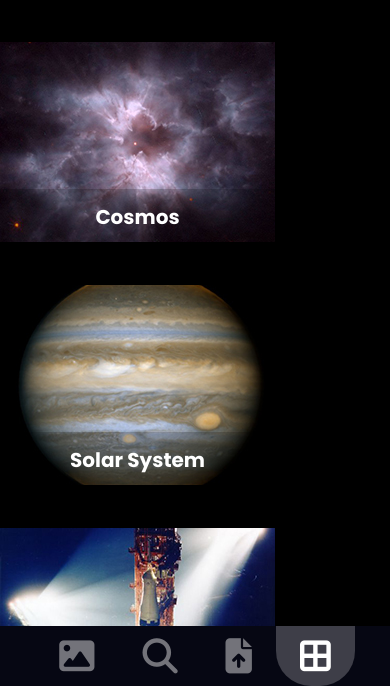
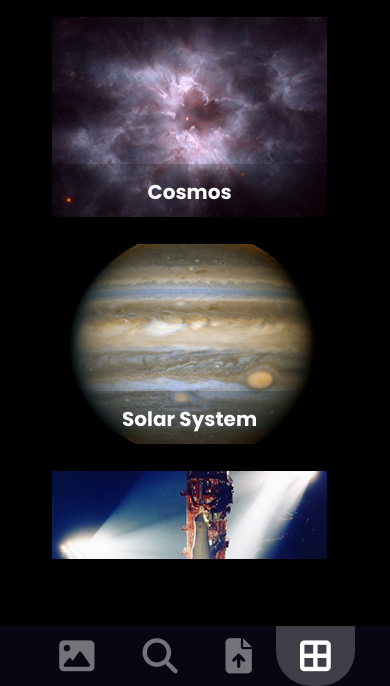
Before and after one commit to wang0857/mtm6302-capstone-wang0857, a plain HTML site: page categories.html in a window 390 px wide. Shown: the part 158-844 px from the top of the page. Drawn offline with nearby package versions, Linux system fonts and the light colour scheme.

Commit message:
Styled categories page for mobile screens

```diff
--- a/scss/_categories.scss
+++ b/scss/_categories.scss
@@ -1,12 +1,14 @@
-// Tablet
-@mixin categories-md {
+// Mobile
+@mixin categories-sm {
     .categories {
+        padding: 0em 1.5em;
         display: flex;
         flex-wrap: wrap;
-        justify-content: space-between;
-        gap: 2.5em;
-        max-width: 37em;
-        margin: 2.8em auto;
+        justify-content: center;
+        gap: 1.5em;
+        margin: 1.25em .68em 0em 0em;
+        overflow: auto;
+        max-height: 33.875em;
 
         p {
             @include subtitle;
@@ -27,32 +29,26 @@
     }
 }
 
+// Tablet
+@mixin categories-md {
+    .categories {
+        padding: 0em;
+        justify-content: space-between;
+        gap: 2.5em;
+        max-width: 37em;
+        margin: 2.6em auto 0em;
+        overflow: visible;
+        max-height: fit-content;
+    }
+}
+
 // Desktop
 @mixin categories-lg {
     .categories {
-        display: flex;
-        flex-wrap: wrap;
         justify-content: center;
         align-items: center;
         gap: 3.18em;
         max-width: 58em;
-        margin: 3.6em auto;
-
-        p {
-            @include subtitle;
-            font-size: 1.25em;
-            padding: 1em 0em;
-            transition: .3s all ease-in;
-
-            &:hover {
-                padding: 121.5px 0px;
-                background-color: #00000075;
-            }
-        }
-
-        picture:hover+p {
-            padding: 121.5px 0px;
-            background-color: #00000075;
-        }
+        margin-bottom: 3.6em;
     }
 }
--- a/scss/style.scss
+++ b/scss/style.scss
@@ -147,9 +147,9 @@ button {
 @include submission-sm;
 
 /* =========================================================================== */
-/* TODO: Categories Page */
+/* Categories Page */
 /* =========================================================================== */
-@include categories-md;
+@include categories-sm;
 
 /* =========================================================================== */
 /* TODO: Sub Categories Page: Cosmos, Solar System, People, Space Tech, Sky */
```
Also changed, not shown: css/style.css, 1 other file.
